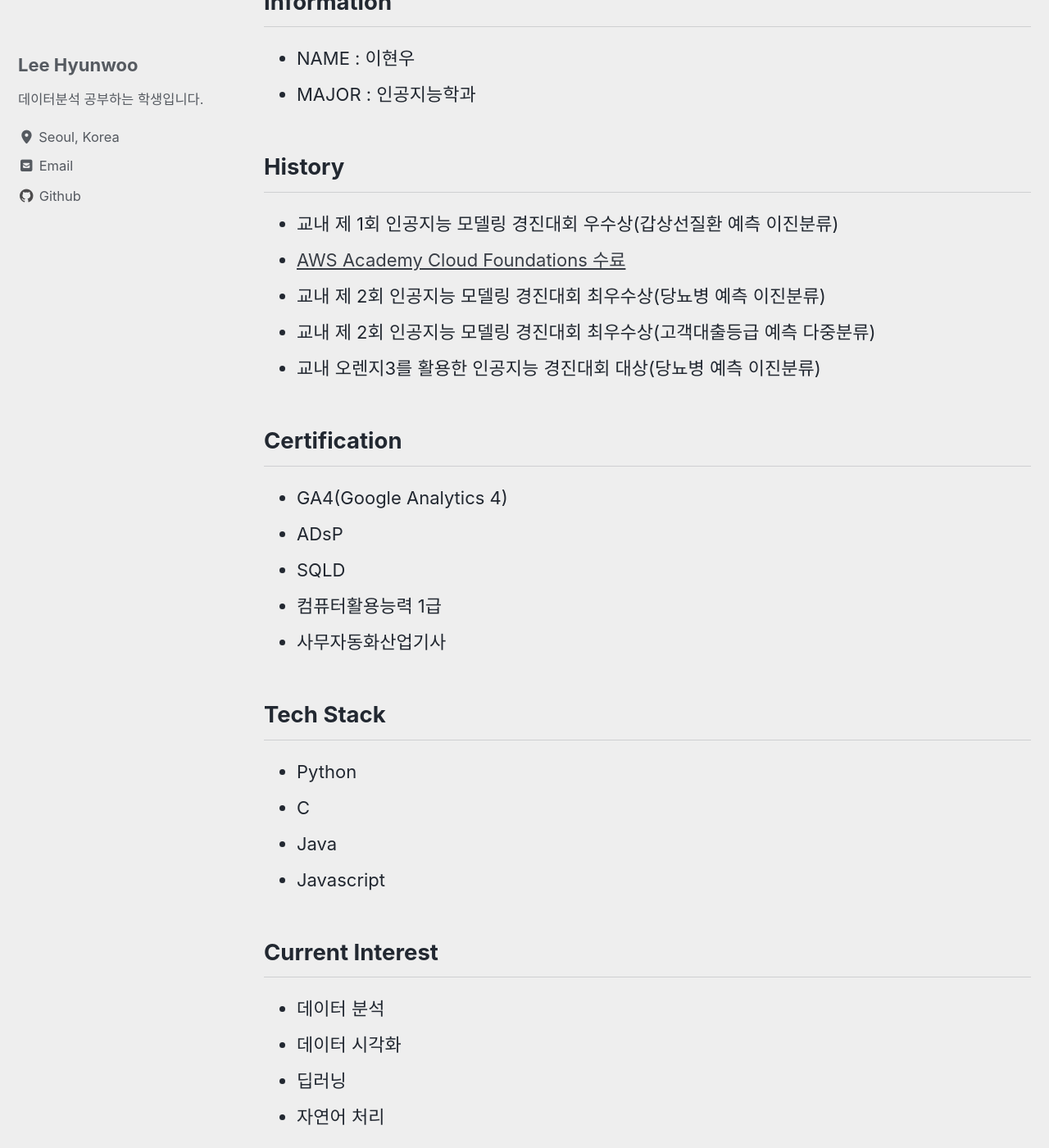
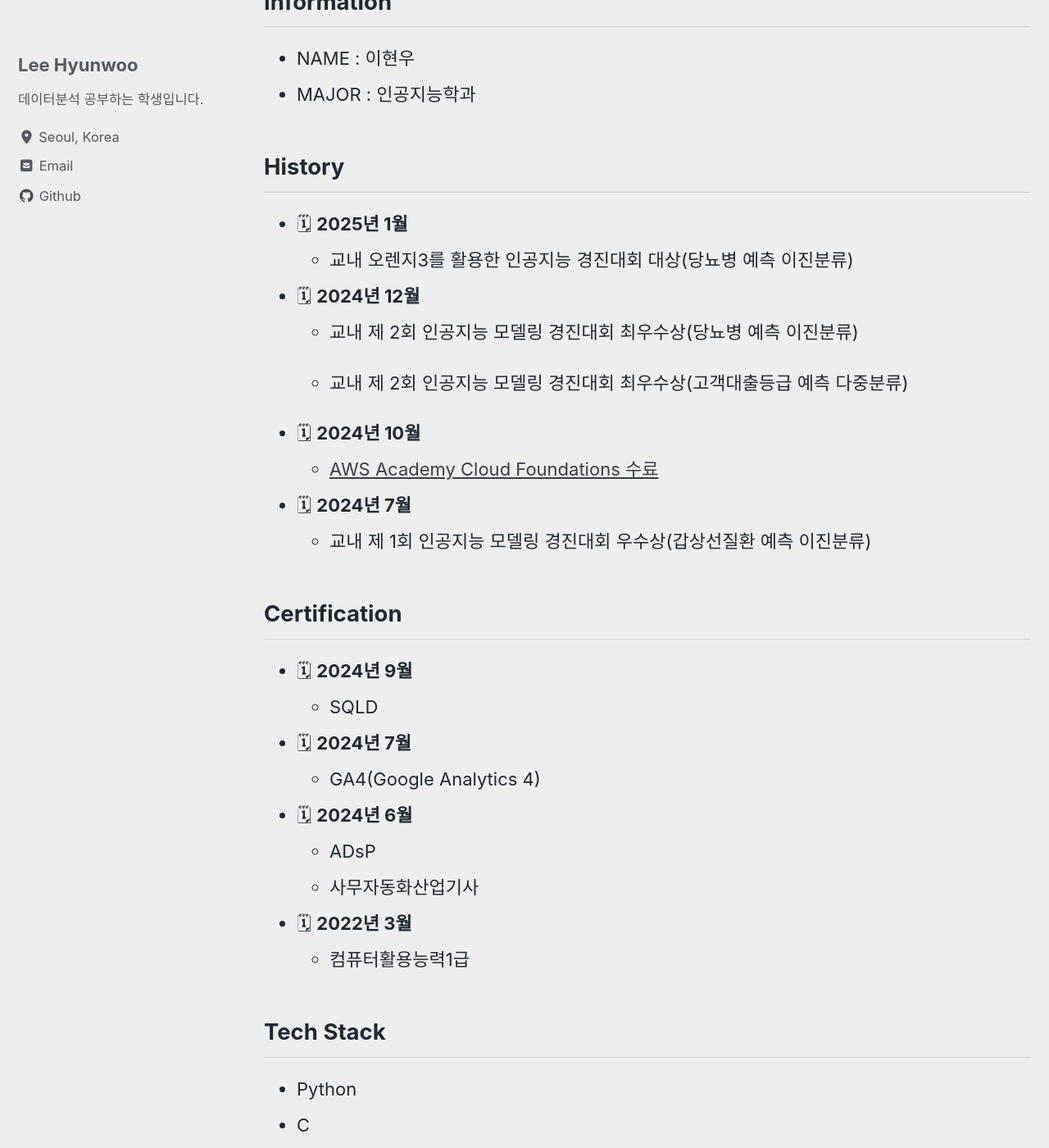
Before and after one commit to ihyunu/ihyunu.github.io, a Jekyll site: the page built from _pages/about.md, in a window 1280 px wide and 1400 px high, scrolled down 484 px. Shown: the whole window at 82% size. Built offline with Jekyll 4.4.1, drawn with Linux system fonts in a browser that asks for light colours; cached includes are drawn as plain includes.

Commit message:
25.01.25

```diff
--- a/_pages/about.md
+++ b/_pages/about.md
@@ -13,18 +13,34 @@ toc: true
 * MAJOR : 인공지능학과
 
 ## History
-* 교내 제 1회 인공지능 모델링 경진대회 우수상(갑상선질환 예측 이진분류)
-* [AWS Academy Cloud Foundations 수료](https://www.credly.com/badges/1f43e2d3-e5fd-4453-83fe-642a1283fbd9)
-* 교내 제 2회 인공지능 모델링 경진대회 최우수상(당뇨병 예측 이진분류)
-* 교내 제 2회 인공지능 모델링 경진대회 최우수상(고객대출등급 예측 다중분류)
-* 교내 오렌지3를 활용한 인공지능 경진대회 대상(당뇨병 예측 이진분류)
+- 🗓 **2025년 1월**
+    * 교내 오렌지3를 활용한 인공지능 경진대회 대상(당뇨병 예측 이진분류)
+
+
+ - 🗓 **2024년 12월**
+    * 교내 제 2회 인공지능 모델링 경진대회 최우수상(당뇨병 예측 이진분류)
+
+    * 교내 제 2회 인공지능 모델링 경진대회 최우수상(고객대출등급 예측 다중분류)
+
+- 🗓 **2024년 10월**
+    * [AWS Academy Cloud Foundations 수료](https://www.credly.com/badges/1f43e2d3-e5fd-4453-83fe-642a1283fbd9)
+
+- 🗓 **2024년 7월**
+    * 교내 제 1회 인공지능 모델링 경진대회 우수상(갑상선질환 예측 이진분류)
 
 ## Certification
-* GA4(Google Analytics 4)
-* ADsP
-* SQLD
-* 컴퓨터활용능력 1급
-* 사무자동화산업기사
+- 🗓 **2024년 9월**
+    * SQLD
+
+- 🗓 **2024년 7월**
+    * GA4(Google Analytics 4)
+
+- 🗓 **2024년 6월**
+    * ADsP
+    * 사무자동화산업기사
+
+- 🗓 **2022년 3월**
+    * 컴퓨터활용능력1급
 
 ## Tech Stack
 * Python
```
